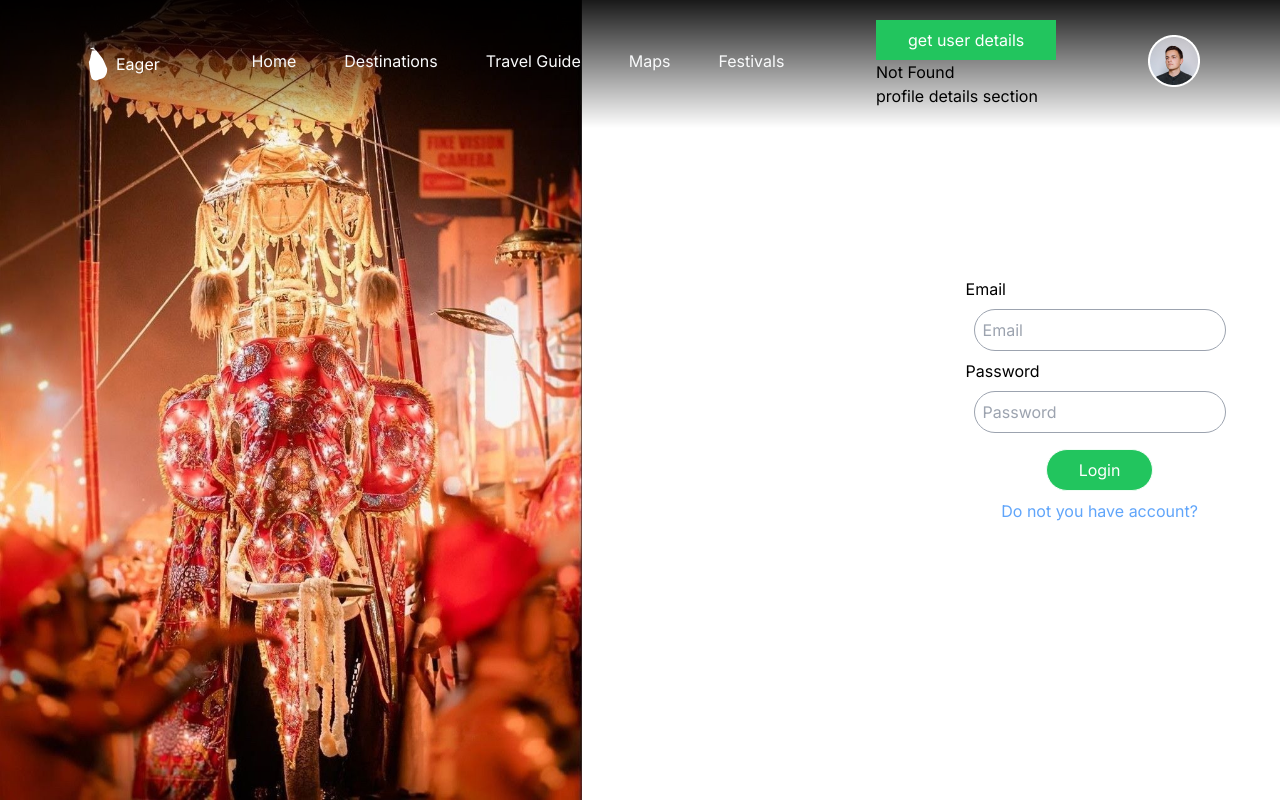
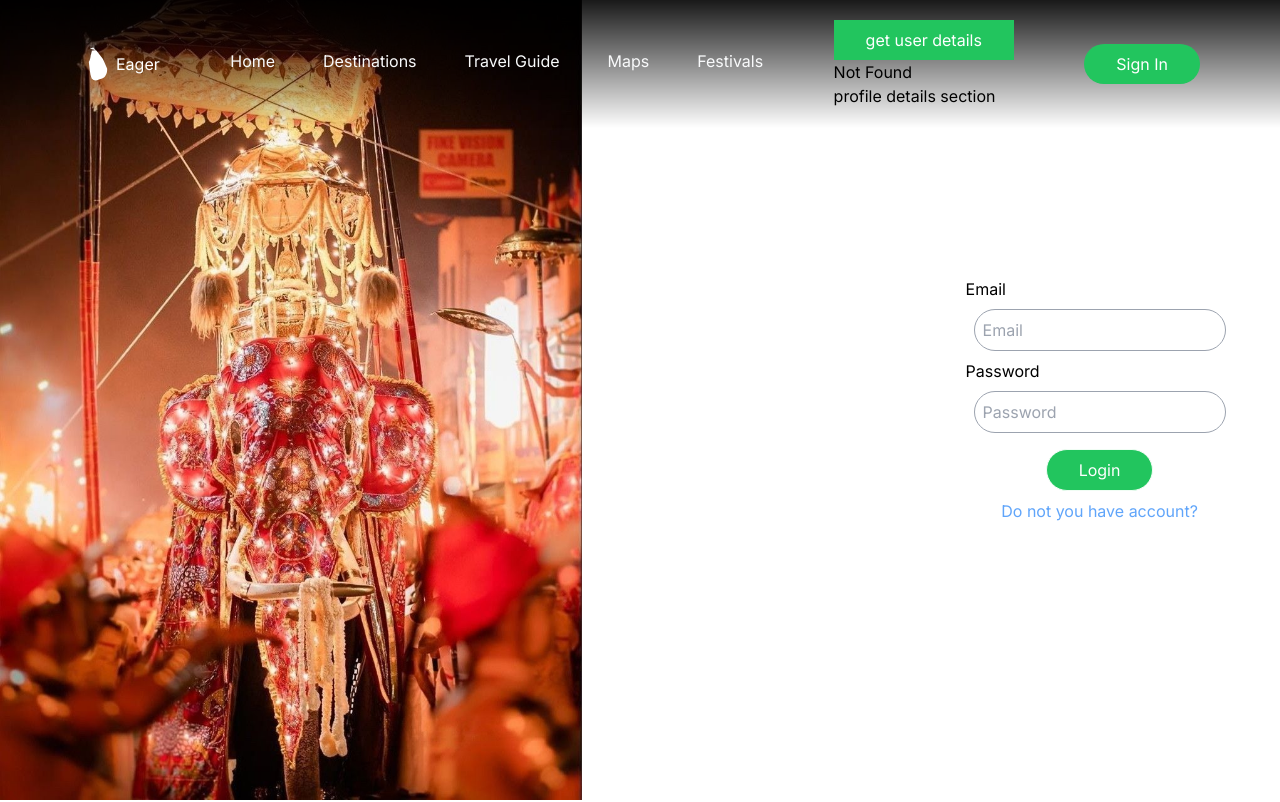
Before and after one commit to Pubudu-Piyankara/travel-app, a Next.js app: page /login in a window 1280 px wide. Shown: the top 802 px of the page. Built offline with nearby package versions, Linux system fonts and the light colour scheme; no server answers.

Commit message:
login/signup

```diff
--- a/components/Destinations.tsx
+++ b/components/Destinations.tsx
@@ -8,6 +8,7 @@ import {
 } from "./ui/carousel";
 import { destinations } from "@/constants";
 import Button from "./Button";
+
 
 const Destinations = () => {
   return (
--- a/components/Navbar.tsx
+++ b/components/Navbar.tsx
@@ -21,6 +21,7 @@ import Profile from "@/app/profile/page";
 
 const Navbar = () => {
   const [userData, setUserData] = useState({} as SignUpUser); // default to null to handle conditional rendering
+  const [isLogged, setIsLogged] = useState(false);
 
   useEffect(() => {
     // Fetch user details from the server
@@ -32,6 +33,7 @@ const Navbar = () => {
         }
         const data = await res.json();
         setUserData(data.data);
+        setIsLogged(true);
         console.log("User data:", data);
       } catch (error) {
         console.error("Error fetching user data:", error);
@@ -59,15 +61,15 @@ const Navbar = () => {
             </Link>
           ))}
         </ul>
-        <Profile/>
+        <Profile />
         {/* Conditional rendering based on user data */}
-        {userData ? (
+        {isLogged ? (
+          userData ? (
             <div className="text-white lg:flexCenter">
               <section className="bg-transparent">
                 <DropdownMenu>
                   <DropdownMenuTrigger>
                     <Image src={defaultPic} alt="profilePic" />
-
                   </DropdownMenuTrigger>
                   <DropdownMenuContent>
                     <DropdownMenuLabel className="border-green-50 bg-green-500 px-8 py-2 text-white rounded-full">
@@ -76,12 +78,16 @@ const Navbar = () => {
                     <DropdownMenuSeparator />
                     <DropdownMenuItem>Profile</DropdownMenuItem>
                     <DropdownMenuItem>Settings</DropdownMenuItem>
-                  <DropdownMenuItem><LogOut/></DropdownMenuItem>
+                    <DropdownMenuItem>
+                      <LogOut />
+                    </DropdownMenuItem>
                   </DropdownMenuContent>
                 </DropdownMenu>
-
               </section>
             </div>
+          ) : (
+            <div></div>
+          )
         ) : (
           <div className="text-white lg:flexCenter">
             <Link
@@ -92,6 +98,7 @@ const Navbar = () => {
             </Link>
           </div>
         )}
+
         <IoMenu width={50} height={50} className="text-white lg:hidden" />
       </nav>
     </div>
--- a/components/Welcome.tsx
+++ b/components/Welcome.tsx
@@ -1,4 +1,6 @@
 import React from "react";
+import dynamic from "next/dynamic";
+// const NAVBAR_DATA = dynamic(()=>import("/video/banner_sigiriya.mp4"));
 
 const Welcome = () => {
   return (
--- a/package.json
+++ b/package.json
@@ -3,7 +3,7 @@
   "version": "0.1.0",
   "private": true,
   "scripts": {
-    "dev": "next dev",
+    "dev": "next dev --turbo",
     "build": "next build",
     "start": "next start",
     "lint": "next lint"
```
Lines whose indentation alone changed are shown as unchanged.
